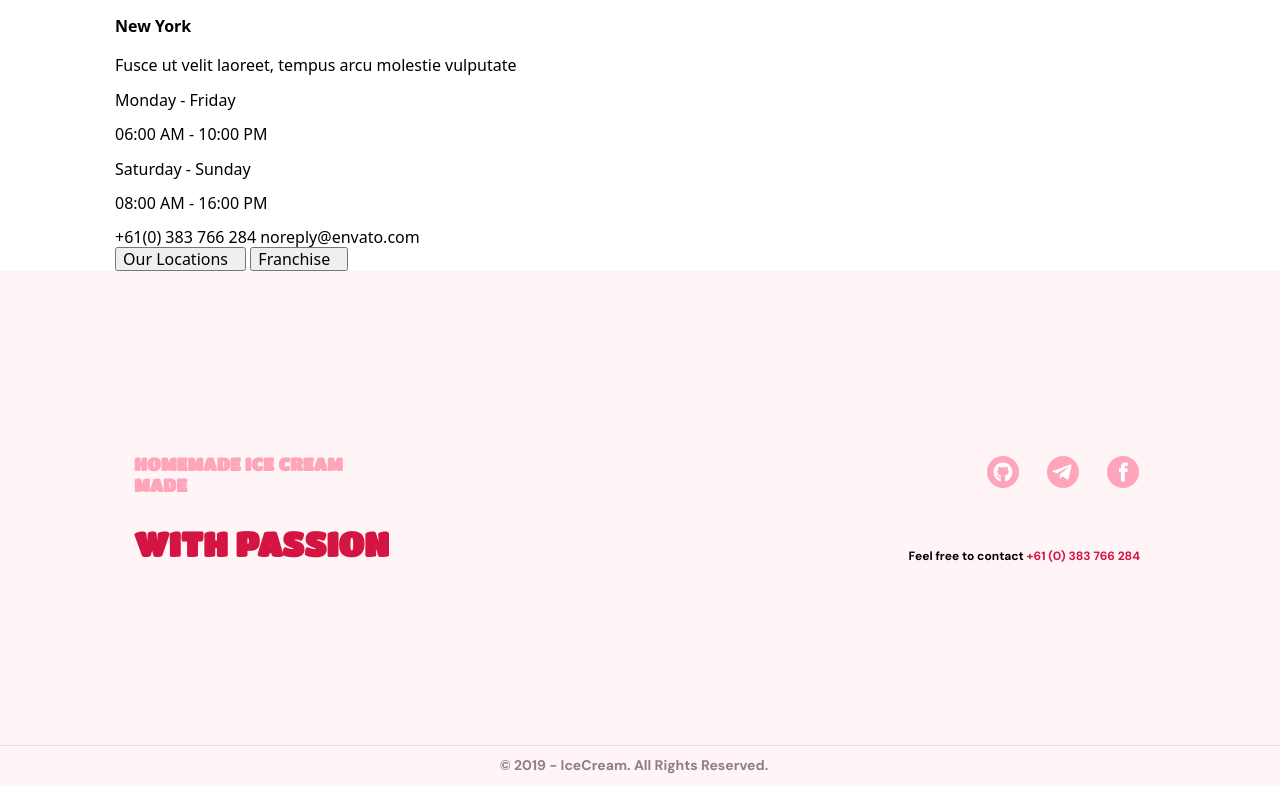
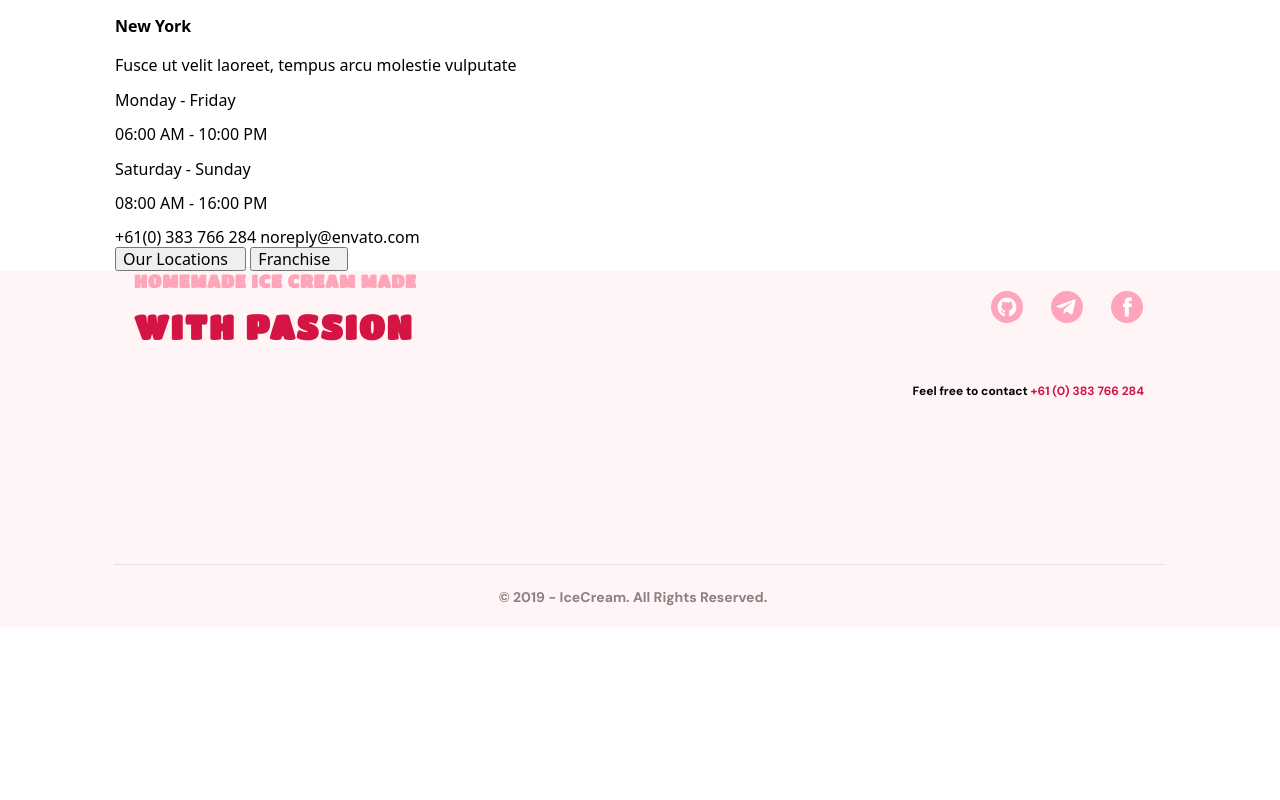
Before and after one commit to YuliiaKun/IceCream-team-project, a website built with Parcel: page src/index.html in a window 1280 px wide. Shown: the part 3439-4239 px from the top of the page. After the commit the page ends 4080 px from the top, so only its background shows below. Built offline with nearby package versions, Linux system fonts and the light colour scheme; files whose address does not match are found by name.

Commit message:
Update _footer.scss

```diff
--- a/src/sass/components/_footer.scss
+++ b/src/sass/components/_footer.scss
@@ -169,15 +169,20 @@
 
 }
 //-------------------DESKTOP VERSION------------------------
-@media screen and (min-width: 1280px) {
-    .footer{
+@media screen and (min-width: 1200px) {
+    .footer {
         background: #FFF5F6;
+        margin-left: auto;
+        padding-right: 116px;
+        padding-left: 114px;
+
     }
 
-    .footer-info{
+    .footer-info {
         display: flex;
         justify-content: space-between;
-        padding: 165px 120px 97px 114px;
+        //padding: 165px 116px 98px 114px;
+        padding-bottom: 97px;
     }
 
     .tagline{
@@ -189,14 +194,20 @@
         & h3 {
             font-size: 18px;
             color: #ffa5ba;
+            letter-spacing: 0.04em;
+            padding-bottom: 15px;
+            margin: 0px auto;
         }
         & h2 {
             font-size: 34px;
             color: #d41443;
+            letter-spacing: 0.06em;
+            margin: 0px auto;
         }
     }
+
     .tagline-part-1{
-        display: block;
+        display: inline;
     }
 
     // .footer-social-icons{
@@ -205,7 +216,8 @@
 
     .icon-box{
         display: flex;
-        padding: 0px 21px 46px 147px;
+        //padding: 0px 21px 57px 147px;
+        margin: 0px auto;
     }
 
     .icon-item:not(:last-child){
@@ -222,7 +234,7 @@
     // }
     .social-contacts{
         display: inline-block;
-        padding-top: 20px;
+        //padding-top: 20px;
         //justify-content: right;
         text-align: right;
         //padding-right: 120px;
@@ -235,6 +247,7 @@
         font-weight: bold;
         font-size: 12px;
         white-space: nowrap;
+        margin: 0px auto;
     }
 
     .contact-text{
@@ -248,8 +261,9 @@
     }
 
     .copyright{
+        width: 100%;
         border-top: 1px solid #E1E1E1;
-        padding: 9px 91px 10px 79px ;
+        padding: 9px auto 10px auto ;
         font-family: DM Sans;
         font-style: normal;
         font-weight: bold;
```
